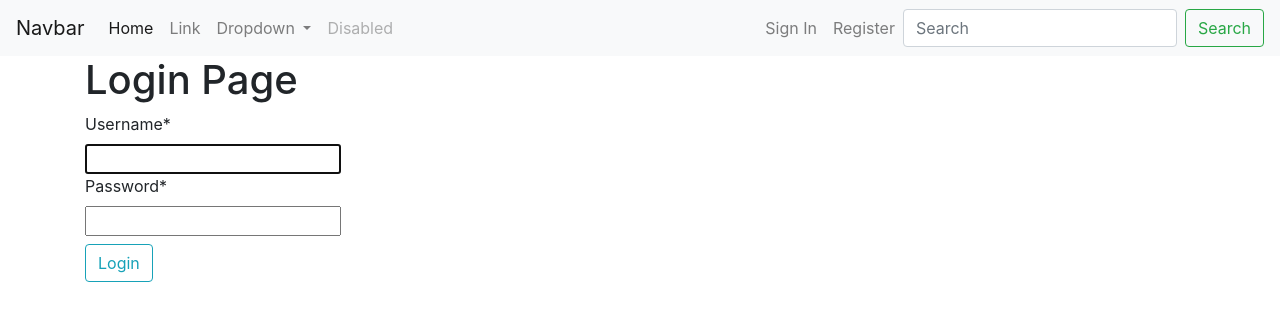
After one commit to msg8925/django_todo_app, a Django app: page /login/ in a window 1280 px wide. The commit adds this page. Shown: the top 321 px of the page. Run offline with Django 4.2, Linux system fonts and the light colour scheme; some libraries are stand-ins or nearby versions.

Commit message:
Login/logout completed

```diff
--- a/todoapp/todo/templates/todo/base.html
+++ b/todoapp/todo/templates/todo/base.html
@@ -25,7 +25,7 @@
         <div class="collapse navbar-collapse" id="navbarSupportedContent">
           <ul class="navbar-nav mr-auto">
             <li class="nav-item active">
-              <a class="nav-link" href="#">Home <span class="sr-only">(current)</span></a>
+              <a class="nav-link" href="{% url 'todo-home' %}">Home <span class="sr-only">(current)</span></a>
             </li>
             <li class="nav-item">
               <a class="nav-link" href="#">Link</a>
@@ -48,13 +48,23 @@
 
           <!-- Right side of navbar -->
           <ul class="navbar-nav ml-2">
-            <li class="nav-item">
-                <a class="nav-link" href="#">Sign In</a>
-            </li>
-            <li class="nav-item">
-                <a class="nav-link" href="{% url 'register' %}">Register</a>
-            </li>
+            {% if user.is_authenticated %}
+                <li class="nav-item">
+                    <a class="nav-link" href="#">Profile</a>
+                </li>
+                <li class="nav-item">
+                    <a class="nav-link" href="{% url 'logout' %}">Sign out</a>
+                </li>
+            {% else %}
+                <li class="nav-item">
+                    <a class="nav-link" href="{% url 'login' %}">Sign In</a>
+                </li>
+                <li class="nav-item">
+                    <a class="nav-link" href="{% url 'register' %}">Register</a>
+                </li>
+            {% endif %}
           </ul>
+
 
           <form class="form-inline my-2 my-lg-0">
             <input class="form-control mr-sm-2" type="search" placeholder="Search" aria-label="Search">
@@ -64,6 +74,15 @@
     </nav>
 
     <div class="container">
+
+        {% if messages %}
+            {% for messages in messages %}
+                <div class="alert alert-{{ message.tags }}">
+                    {{ message }}
+                </div>
+            {% endfor %}
+        {% endif %}
+
         {% block content %}
 
         {% endblock content %}
--- a/todoapp/todoapp/settings.py
+++ b/todoapp/todoapp/settings.py
@@ -124,3 +124,7 @@ STATIC_URL = 'static/'
 # https://docs.djangoproject.com/en/4.1/ref/settings/#default-auto-field
 
 DEFAULT_AUTO_FIELD = 'django.db.models.BigAutoField'
+
+
+LOGIN_REDIRECT_URL='todo-home'
+LOGIN_URL='login'
--- a/todoapp/todoapp/urls.py
+++ b/todoapp/todoapp/urls.py
@@ -15,11 +15,13 @@ Including another URLconf
 """
 from django.contrib import admin
 from django.urls import path, include
-from django.contrib.auth.views import LoginView
+from django.contrib.auth import views as auth_views
 from users import views
 
 urlpatterns = [
     path('admin/', admin.site.urls),
     path('', include('todo.urls')),
-    path('register/', views.register, name='register')
+    path('register/', views.register, name='register'),
+    path('login/', auth_views.LoginView.as_view(template_name='users/login.html'), name='login'),
+    path('logout/', auth_views.LogoutView.as_view(template_name='users/logout.html'), name='logout'),
 ]
--- /dev/null
+++ b/todoapp/users/templates/users/login.html
@@ -0,0 +1,20 @@
+{% extends 'todo/base.html' %}
+{% load crispy_forms_tags %}
+
+{% block content %}
+
+    <h1>Login Page</h1>
+
+        <form method="POST">
+            {% csrf_token %}
+
+            <div class="mt-2 mb-2">
+                {{ form|crispy }}
+            </div>
+
+            <div>
+                <button class="btn btn-outline-info" type="submit">Login</button>
+            </div>
+        </form>
+
+{% endblock content %}
```
Also changed, not shown: todoapp/users/templates/users/logout.html (added, +9 -0 lines), todoapp/users/views.py (+16 -6 lines), todoapp/db.sqlite3.
